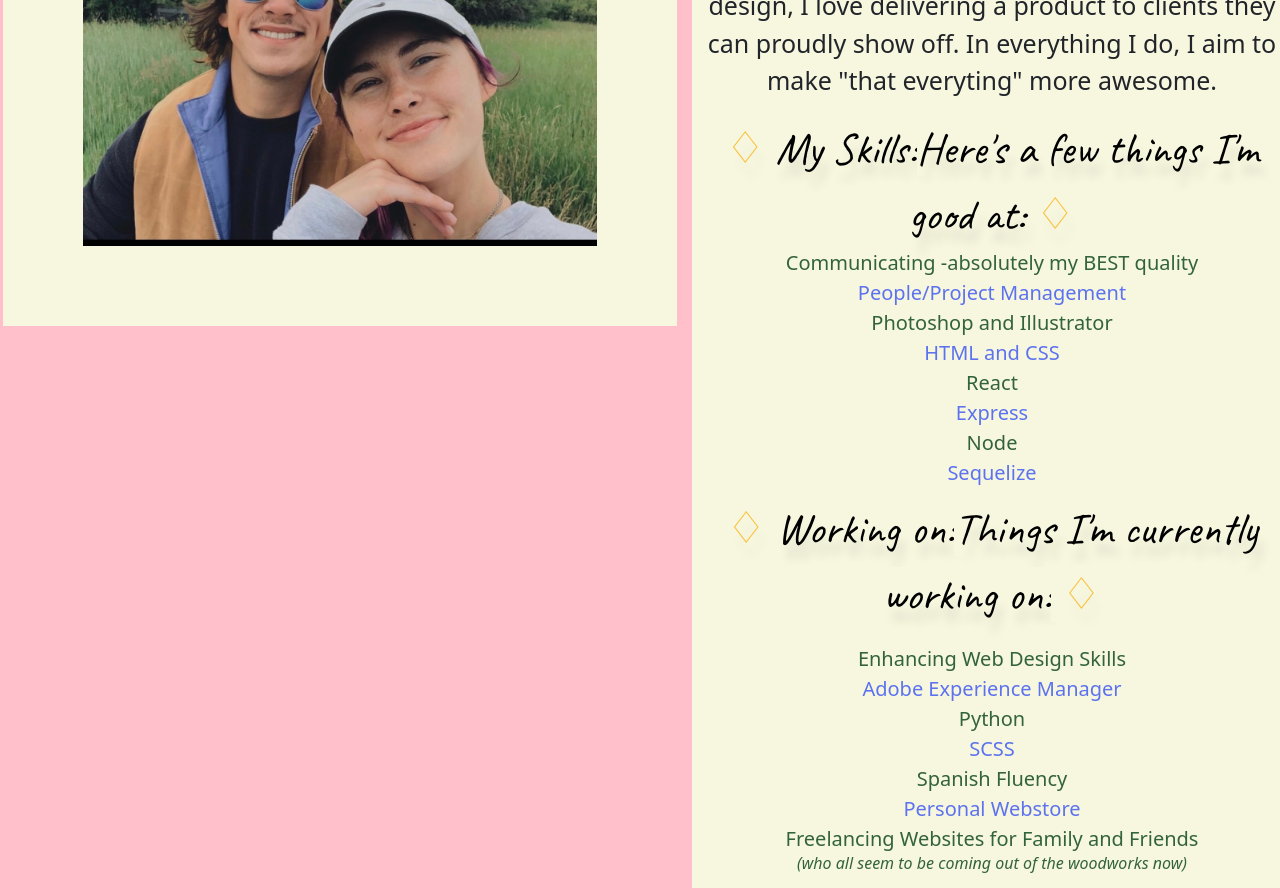
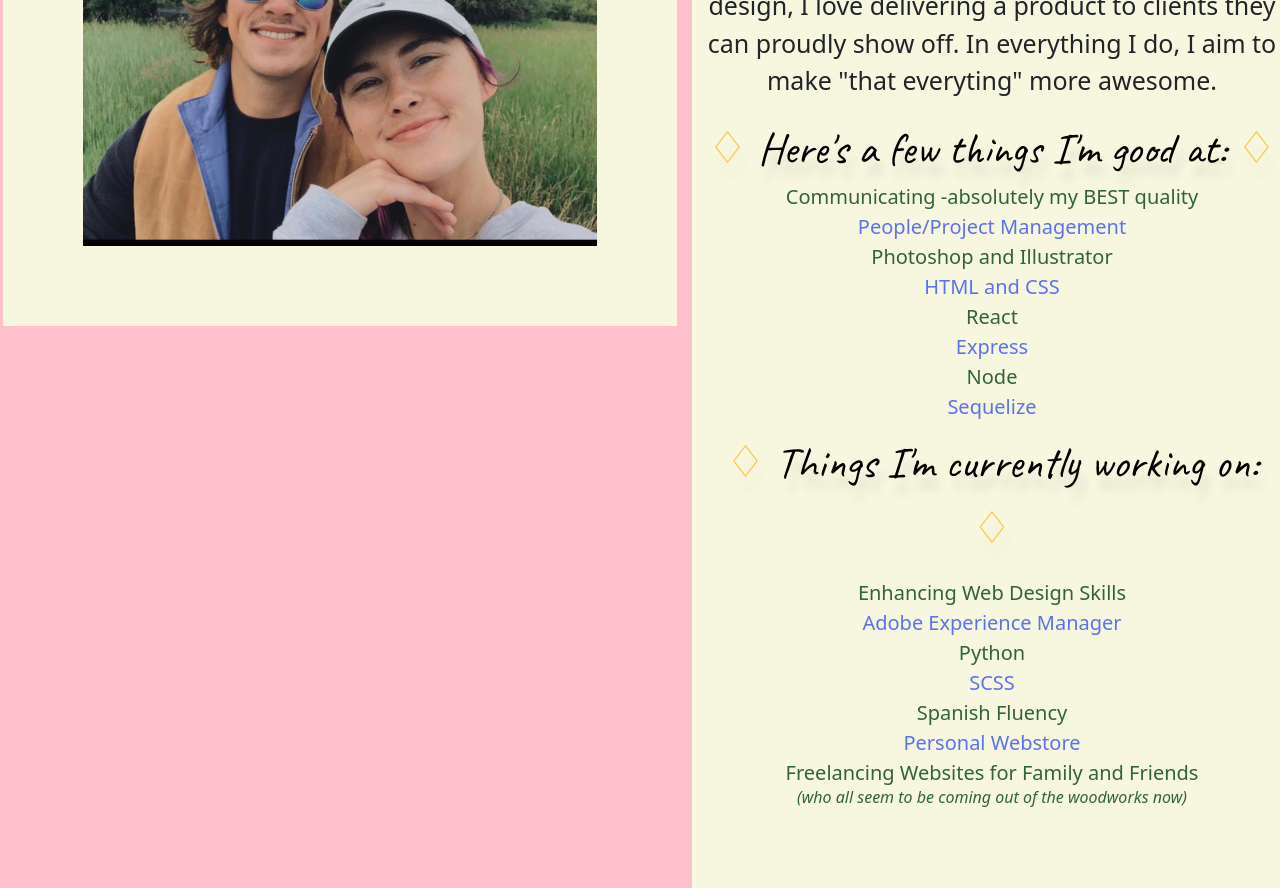
Before and after one commit to bashworthj/React-Portfolio, a React (Create React App) app in the folder react-portfolio/: page / in a window 1280 px wide. Shown: the part 2860-3748 px from the top of the page. Built offline with nearby package versions, Linux system fonts and the light colour scheme.

Commit message:
fixed header visibilty

```diff
--- a/react-portfolio/src/Views/About/about.js
+++ b/react-portfolio/src/Views/About/about.js
@@ -21,7 +21,7 @@ function About() {
             </p>
             <p className="skills">
               <span className="goodat">
-              <span className="symbols">	&#9826;</span> <span className=".short">My Skills:</span><span className="full">Here's a few things I'm good at:</span> <span className="symbols">	&#9826;</span>
+              <span className="symbols">	&#9826;</span> <span className="short">My Skills:</span><span className="full">Here's a few things I'm good at:</span> <span className="symbols">	&#9826;</span>
               </span>
               <ul className=" skillList text-center">
                 <li className="good">Communicating -absolutely my BEST quality</li>
@@ -35,7 +35,7 @@ function About() {
               </ul>
             </p>
             <p className="future"> <span className="learnin">
-            <span className="symbols">	&#9826;</span> <span className=".short">Working on:</span><span className="full">Things I'm currently working on:</span><span className="symbols">	&#9826;</span>
+            <span className="symbols">	&#9826;</span> <span className="short">Working on:</span><span className="full">Things I'm currently working on:</span><span className="symbols">	&#9826;</span>
               </span></p>
               <ul className=" skillList text-center">
                 <li className="good">Enhancing Web Design Skills</li>
```
